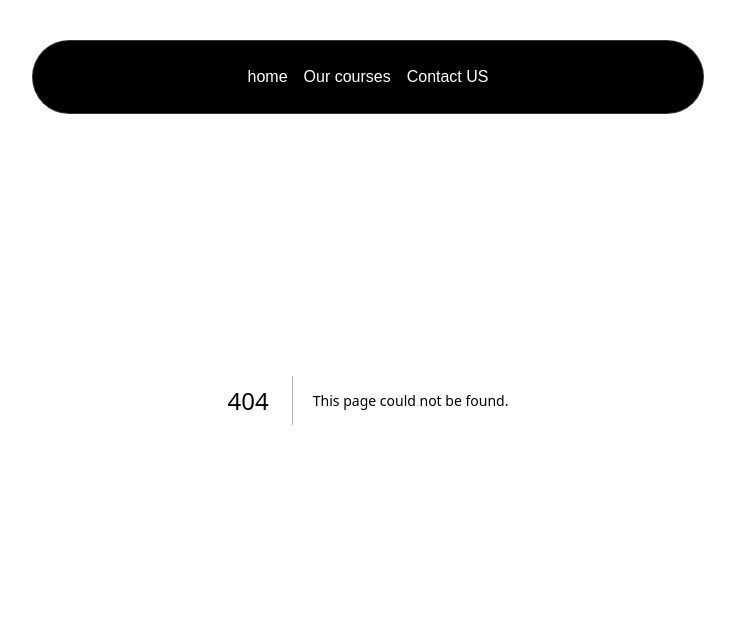
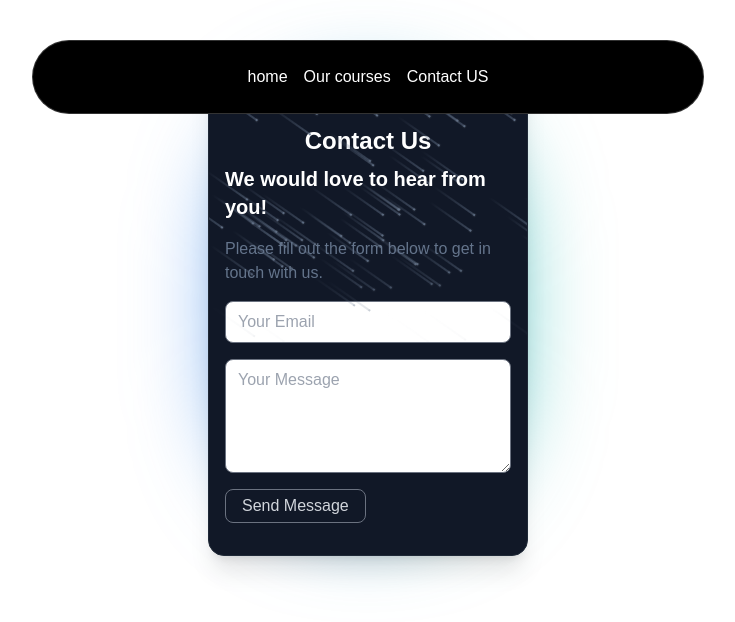
Before and after one commit to Yugsingh05/musicly, a Next.js app: page /contact in a window 1280 px wide. Before the commit this address had no page. Shown: the top 622 px of the page, without its empty margins (272-1007 px from the left). Built offline with nearby package versions, Linux system fonts and the light colour scheme.

Commit message:
meteors added

```diff
--- /dev/null
+++ b/src/app/contact/page.tsx
@@ -0,0 +1,64 @@
+import React from 'react'
+import { Meteors } from "@/components/ui/meteors";
+function page() {
+  return (
+    <>
+     <div className="p-6 mt-8">
+
+      <div className=" w-full relative max-w-xs mx-auto">
+        <div className="absolute inset-0 h-full w-full bg-gradient-to-r from-blue-500 to-teal-500 transform scale-[0.80] bg-red-500 rounded-full blur-3xl" />
+        <div className="relative shadow-xl bg-gray-900 border border-gray-800  px-4 py-8 h-full overflow-hidden rounded-2xl flex flex-col justify-end items-start">
+          <div className="h-5 w-5 rounded-full border flex items-center justify-center mb-4 border-gray-500">
+            <svg
+              xmlns="http://www.w3.org/2000/svg"
+              fill="none"
+              viewBox="0 0 24 24"
+              strokeWidth="1.5"
+              stroke="currentColor"
+              className="h-2 w-2 text-gray-300"
+            >
+              <path
+                strokeLinecap="round"
+                strokeLinejoin="round"
+                d="M4.5 4.5l15 15m0 0V8.25m0 11.25H8.25"
+              />
+            </svg>
+          </div>
+          <h2 className="text-2xl font-semibold text-center text-white m-auto flex justify-center items-center">Contact Us</h2>
+
+          <h1 className="font-bold text-xl text-white mb-4 relative z-50 mt-2">
+            We would love to hear from you!
+          </h1>
+
+          <p className="font-normal text-base text-slate-500 mb-4 relative z-50">
+            Please fill out the form below to get in touch with us.
+          </p>
+
+          <input
+            type="email"
+            placeholder="Your Email"
+            className="border border-gray-500 rounded-lg px-3 py-2 mb-4 w-full text-gray-300"
+          />
+
+          <textarea
+            placeholder="Your Message"
+            className="border border-gray-500 w-full
+             rounded-lg px-3 py-2 mb-4 text-gray-300"
+            rows={4}
+          />
+
+          <button className="border px-4 py-1 rounded-lg border-gray-500 text-gray-300">
+            Send Message
+          </button>
+
+          {/* Meaty part - Meteor effect */}
+          <Meteors number={210} />
+        </div>
+      </div>
+    </div>
+
+   </>
+  )
+}
+
+export default page
--- a/src/components/Navbar.tsx
+++ b/src/components/Navbar.tsx
@@ -12,7 +12,7 @@
       className={cn("fixed top-10 inset-x-0 max-w-2xl mx-auto z-50", className)}
     >
       <Menu setActive={setActive}>
-        <Link href={"#"}>
+        <Link href={"/"}>
           <MenuItem
             setActive={setActive}
             active={active}
--- /dev/null
+++ b/src/components/ui/meteors.tsx
@@ -0,0 +1,32 @@
+import { cn } from "@/lib/utils";
+import React from "react";
+
+export const Meteors = ({
+  number,
+  className,
+}: {
+  number?: number;
+  className?: string;
+}) => {
+  const meteors = new Array(number || 20).fill(true);
+  return (
+    <>
+      {meteors.map((el, idx) => (
+        <span
+          key={"meteor" + idx}
+          className={cn(
+            "animate-meteor-effect absolute top-1/2 left-1/2 h-0.5 w-0.5 rounded-[9999px] bg-slate-500 shadow-[0_0_0_1px_#ffffff10] rotate-[215deg]",
+            "before:content-[''] before:absolute before:top-1/2 before:transform before:-translate-y-[50%] before:w-[50px] before:h-[1px] before:bg-gradient-to-r before:from-[#64748b] before:to-transparent",
+            className
+          )}
+          style={{
+            top: 0,
+            left: Math.floor(Math.random() * (400 - -400) + -400) + "px",
+            animationDelay: Math.random() * (0.8 - 0.2) + 0.2 + "s",
+            animationDuration: Math.floor(Math.random() * (10 - 2) + 2) + "s",
+          }}
+        ></span>
+      ))}
+    </>
+  );
+};
--- a/tailwind.config.ts
+++ b/tailwind.config.ts
@@ -46,6 +46,7 @@
          shimmer: "shimmer 2s linear infinite",
          scroll:
           "scroll var(--animation-duration, 40s) var(--animation-direction, forwards) linear infinite",
+          "meteor-effect": "meteor 5s linear infinite",
       },
       keyframes: {
         spotlight: {
@@ -71,6 +72,14 @@
             transform: "translate(calc(-50% - 0.5rem))",
           },
         },
+        meteor: {
+          "0%": { transform: "rotate(215deg) translateX(0)", opacity: "1" },
+          "70%": { opacity: "1" },
+          "100%": {
+            transform: "rotate(215deg) translateX(-500px)",
+            opacity: "0",
+          },
+        },
       }
     }
   },
```
Also changed, not shown: src/app/courses/page.tsx (+9 -0 lines).
